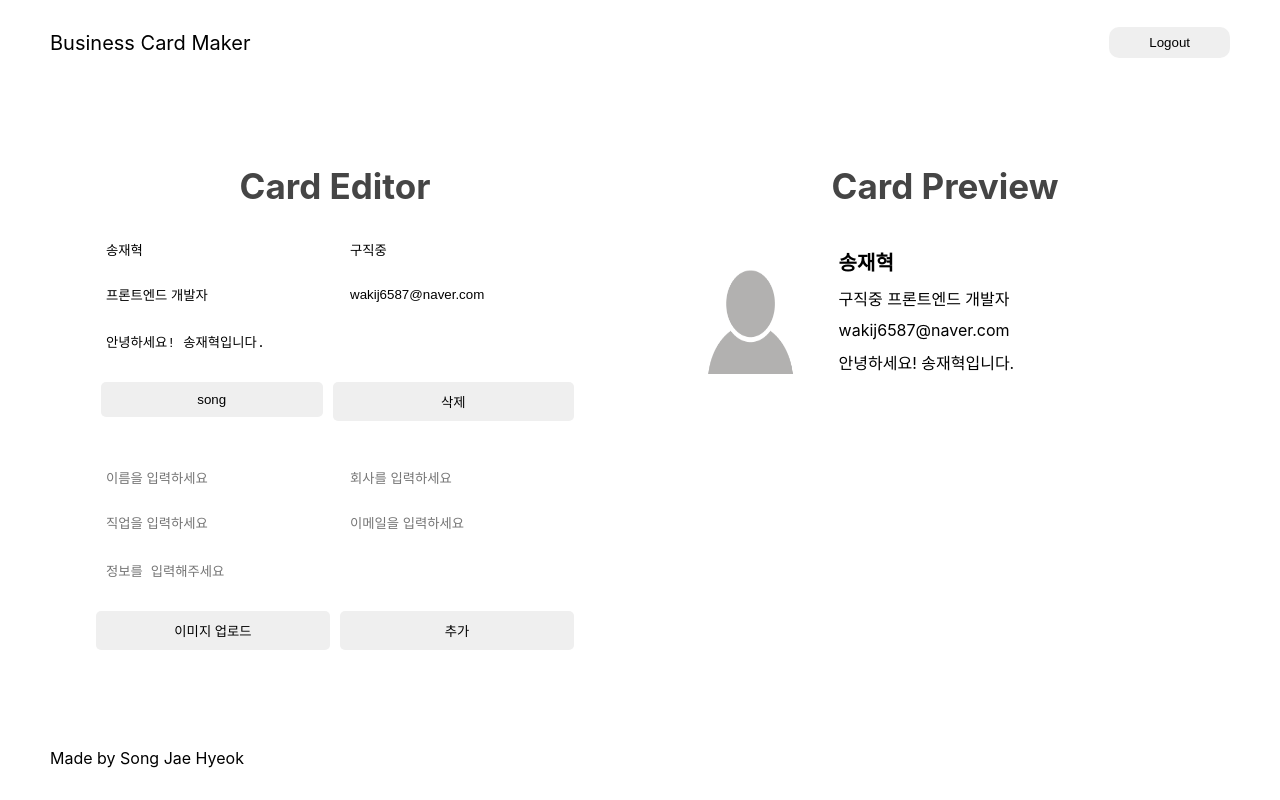
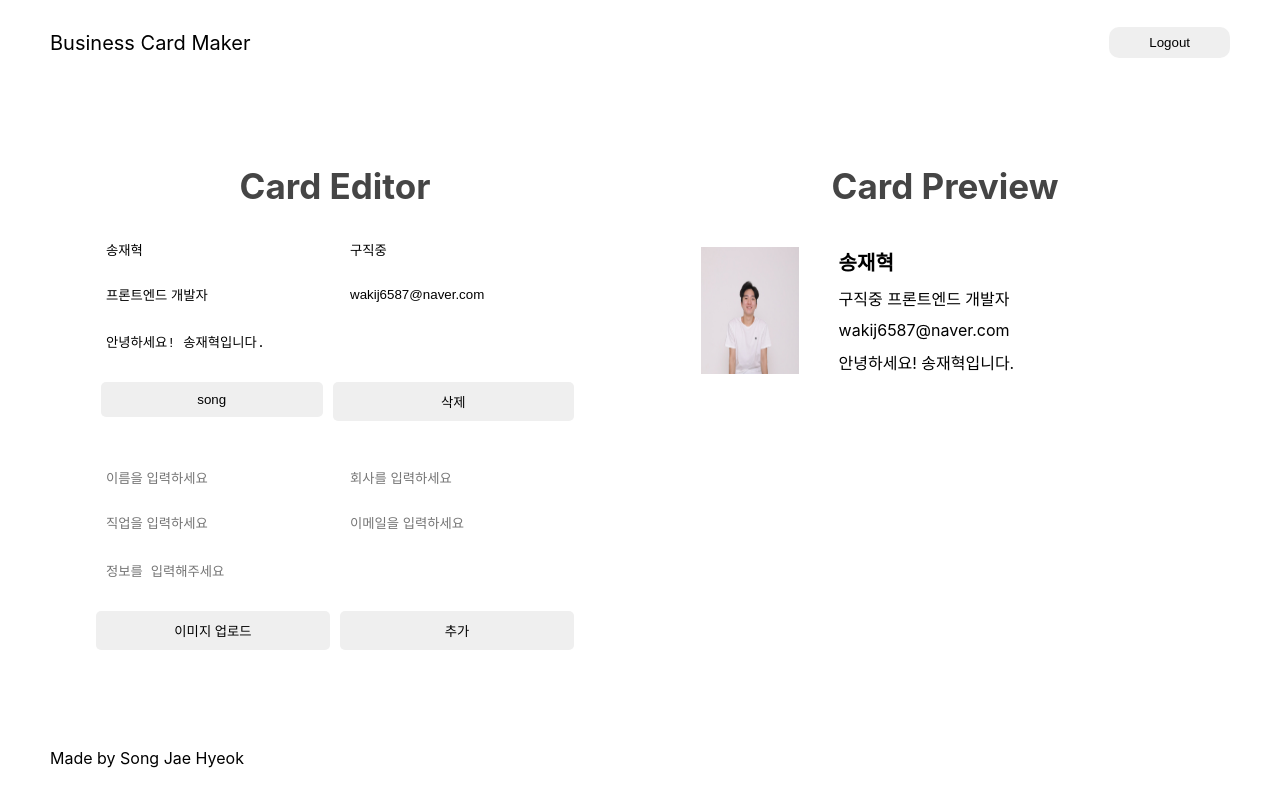
Before and after one commit to hellojaehyeok/BusinessCard, a React (Create React App) app in the folder business_card/: page /maker in a window 1280 px wide. Built offline with nearby package versions, Linux system fonts and the light colour scheme; no server answers; sample sign-in values are in the browser's storage.

Commit message:
프로필이미지 업로드
프로필이미지 업로드

```diff
--- a/business_card/src/components/maker/maker.jsx
+++ b/business_card/src/components/maker/maker.jsx
@@ -16,8 +16,8 @@ const Maker = ({authService}) => {
             job: '프론트엔드 개발자',
             email: 'wakij6587@naver.com',
             introduce: '안녕하세요! 송재혁입니다.',
-            fileName: 'Song',
-            fileURL: null
+            fileName: 'song',
+            fileURL: '/images/song.jpg'
         }
     });
 
```
Also changed, not shown: business_card/public/images/song.jpg (added).
